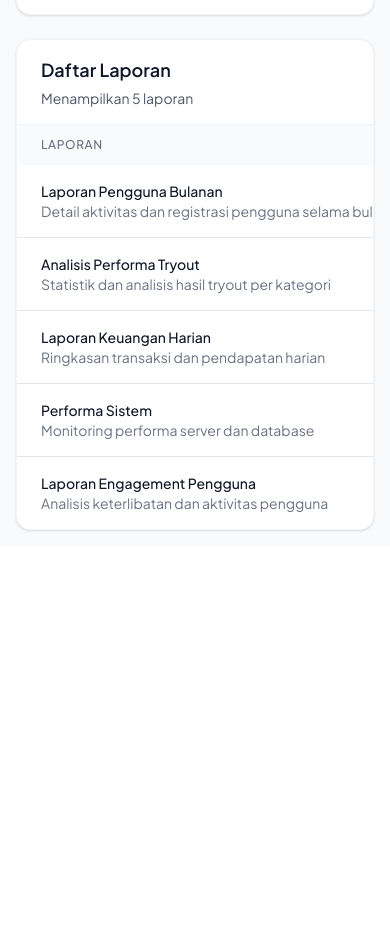
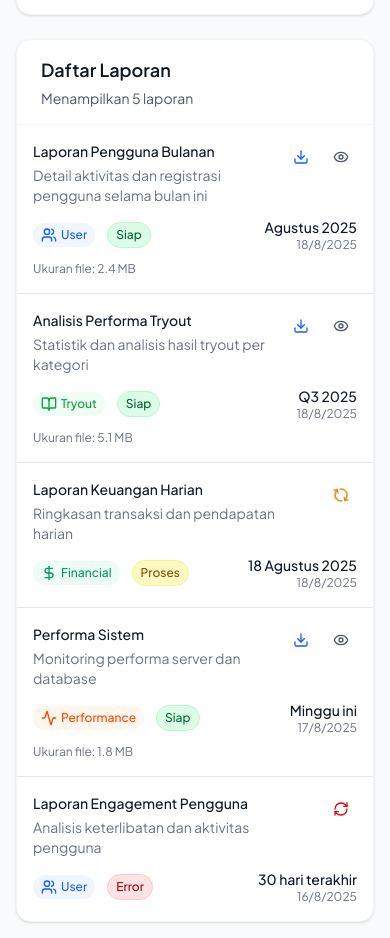
Before and after one commit to akbarryyan/pintuuniv, a Next.js app: page /sys/dashboard/reports in a window 390 px wide. Shown: the part 1020-1958 px from the top of the page. Before the commit the page ends 1566 px from the top, so only its background shows below. Built offline with nearby package versions, Linux system fonts and the light colour scheme.

Commit message:
feat: enhance ReportsPage with responsive mobile card view and improved button styles for better user interaction

```diff
--- a/src/app/sys/dashboard/reports/page.tsx
+++ b/src/app/sys/dashboard/reports/page.tsx
@@ -322,7 +322,8 @@ export default function ReportsPage() {
               </p>
             </div>
 
-            <div className="overflow-x-auto">
+            {/* Desktop Table View */}
+            <div className="hidden lg:block overflow-x-auto">
               <table className="w-full">
                 <thead className="bg-gray-50">
                   <tr>
@@ -384,10 +385,10 @@ export default function ReportsPage() {
                         <div className="flex items-center gap-2">
                           {report.status === "ready" && (
                             <>
-                              <button className="text-blue-600 hover:text-blue-900">
+                              <button className="text-blue-600 hover:text-blue-900 p-1 rounded-lg hover:bg-blue-50 transition-colors">
                                 <Download className="w-4 h-4" />
                               </button>
-                              <button className="text-gray-600 hover:text-gray-900">
+                              <button className="text-gray-600 hover:text-gray-900 p-1 rounded-lg hover:bg-gray-50 transition-colors">
                                 <Eye className="w-4 h-4" />
                               </button>
                             </>
@@ -396,7 +397,7 @@ export default function ReportsPage() {
                             <RefreshCw className="w-4 h-4 text-yellow-600 animate-spin" />
                           )}
                           {report.status === "error" && (
-                            <button className="text-red-600 hover:text-red-900">
+                            <button className="text-red-600 hover:text-red-900 p-1 rounded-lg hover:bg-red-50 transition-colors">
                               <RefreshCw className="w-4 h-4" />
                             </button>
                           )}
@@ -407,6 +408,79 @@ export default function ReportsPage() {
                 </tbody>
               </table>
             </div>
+
+            {/* Mobile Card View */}
+            <div className="lg:hidden divide-y divide-gray-200">
+              {filteredReports.map((report) => (
+                <div
+                  key={report.id}
+                  className="p-4 hover:bg-gray-50 transition-colors"
+                >
+                  <div className="flex items-start justify-between mb-3">
+                    <div className="flex-1 min-w-0">
+                      <h4 className="text-sm font-medium text-gray-900 truncate">
+                        {report.title}
+                      </h4>
+                      <p className="text-sm text-gray-500 mt-1 line-clamp-2">
+                        {report.description}
+                      </p>
+                    </div>
+                    <div className="ml-3 flex items-center gap-2">
+                      {report.status === "ready" && (
+                        <>
+                          <button className="text-blue-600 hover:text-blue-900 p-2 rounded-lg hover:bg-blue-50 transition-colors">
+                            <Download className="w-4 h-4" />
+                          </button>
+                          <button className="text-gray-600 hover:text-gray-900 p-2 rounded-lg hover:bg-gray-50 transition-colors">
+                            <Eye className="w-4 h-4" />
+                          </button>
+                        </>
+                      )}
+                      {report.status === "generating" && (
+                        <div className="p-2">
+                          <RefreshCw className="w-4 h-4 text-yellow-600 animate-spin" />
+                        </div>
+                      )}
+                      {report.status === "error" && (
+                        <button className="text-red-600 hover:text-red-900 p-2 rounded-lg hover:bg-red-50 transition-colors">
+                          <RefreshCw className="w-4 h-4" />
+                        </button>
+                      )}
+                    </div>
+                  </div>
+
+                  <div className="flex items-center justify-between">
+                    <div className="flex items-center gap-3">
+                      <div
+                        className={`flex items-center gap-1 px-2 py-1 rounded-full text-xs font-medium ${getTypeColor(
+                          report.type
+                        )}`}
+                      >
+                        {getTypeIcon(report.type)}
+                        <span className="capitalize">{report.type}</span>
+                      </div>
+                      {getStatusBadge(report.status)}
+                    </div>
+                    <div className="text-right">
+                      <div className="text-sm text-gray-900 font-medium">
+                        {report.period}
+                      </div>
+                      <div className="text-xs text-gray-500">
+                        {new Date(report.generatedDate).toLocaleDateString(
+                          "id-ID"
+                        )}
+                      </div>
+                    </div>
+                  </div>
+
+                  {report.fileSize && (
+                    <div className="mt-2 text-xs text-gray-500">
+                      Ukuran file: {report.fileSize}
+                    </div>
+                  )}
+                </div>
+              ))}
+            </div>
           </div>
         </main>
       </div>
```
